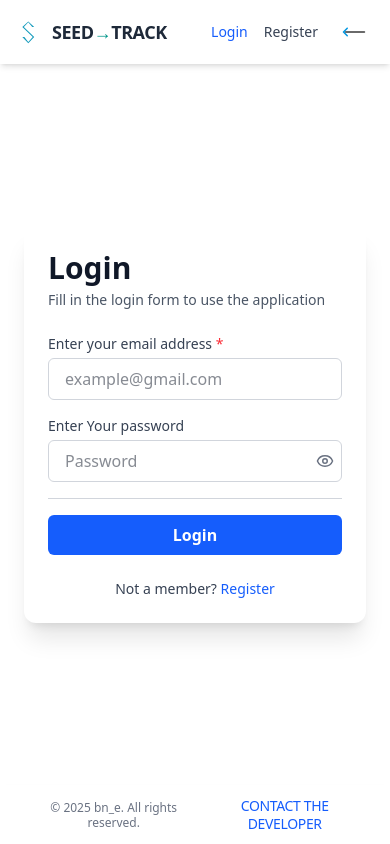
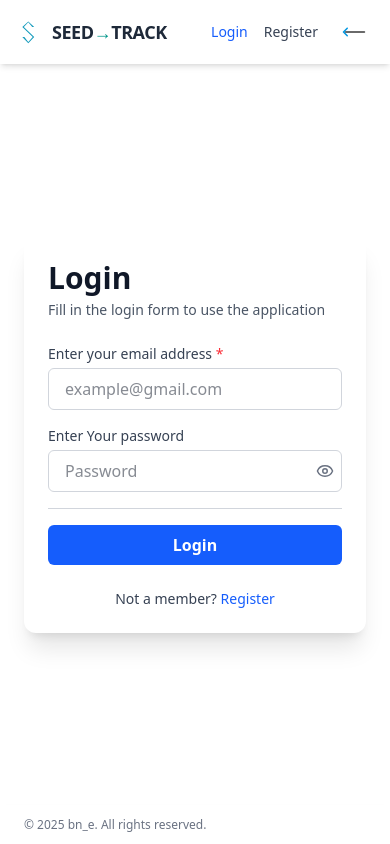
Before and after one commit to bonheurNE07/seed-track, a React (Vite) app: page /login in a window 390 px wide. Built offline with nearby package versions, Linux system fonts and the light colour scheme.

Commit message:
update: footer responsiveness

```diff
--- a/src/components/Footer.tsx
+++ b/src/components/Footer.tsx
@@ -2,10 +2,10 @@ import React from "react";
 
 const Footer: React.FC = () => {
   return (
-    <footer className="sticky bottom-0 z-50 w-full flex items-center justify-between px-6 py-3 sm:px-6 md:px-8 bg-white/30 dark:bg-[#171717]/97 backdrop-blur-md shadow-md transition-all duration-300">
+    <footer className="w-full flex items-center justify-between px-6 py-3 sm:px-6 md:px-8 bg-white/30 dark:bg-[#171717]/97 backdrop-blur-md shadow-md transition-all duration-300">
       {/* Left */}
       <div className="flex items-center space-x-2">
-        <span className="text-xs leading-tight max-w-screen-sm mx-auto text-center text-gray-500 dark:text-gray-400">
+        <span className="sm:block text-xs leading-tight max-w-screen-sm mx-auto text-center text-gray-500 dark:text-gray-400">
           © 2025 bn_e. All rights reserved.
         </span>
       </div>
@@ -13,7 +13,7 @@ const Footer: React.FC = () => {
       {/* Right */}
       <a
         href="mailto:bonheurndeze@gmail.com"
-        className="text-sm text-blue-600 hover:text-blue-400 dark:text-blue-400 dark:hover:text-blue-500 text-center tracking-tight leading-tight"
+        className="hidden sm:block text-sm text-blue-600 hover:text-blue-400 dark:text-blue-400 dark:hover:text-blue-500 text-center tracking-tight leading-tight"
       >
         CONTACT THE DEVELOPER
       </a>
```
